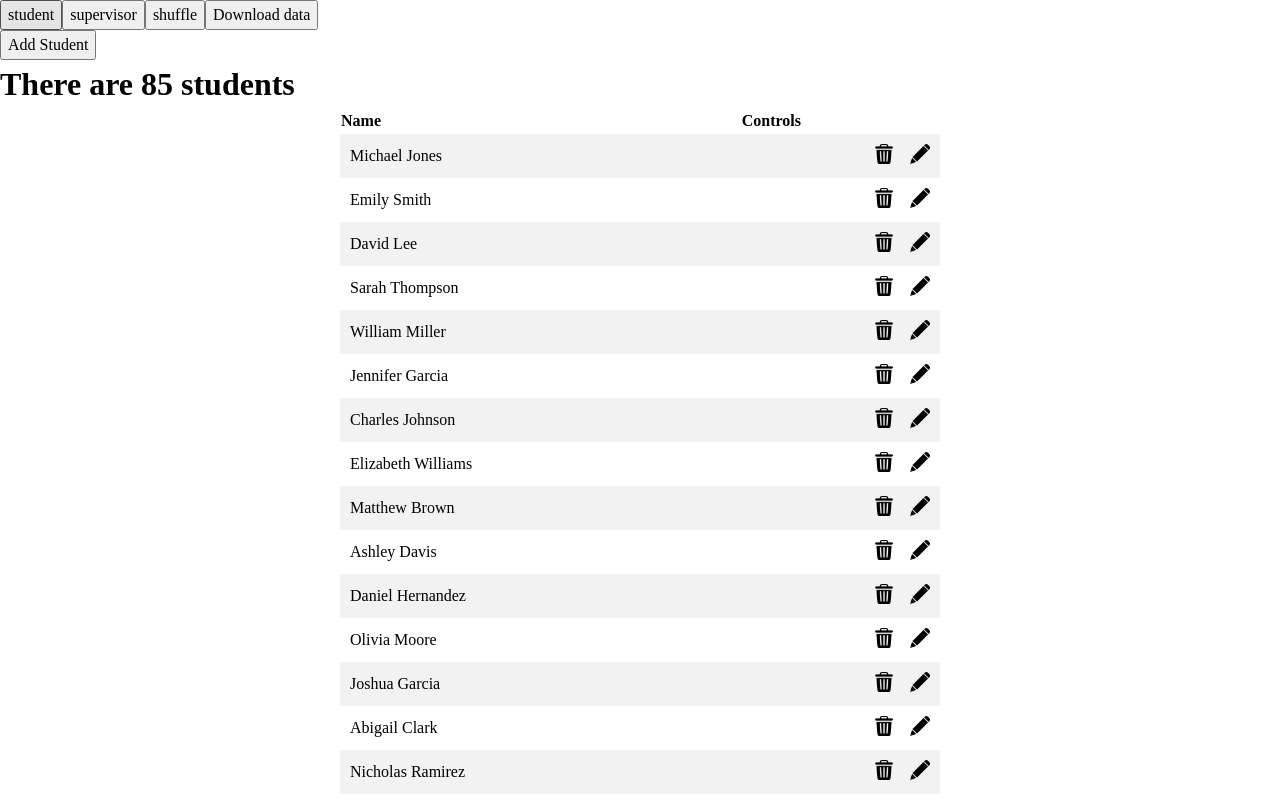
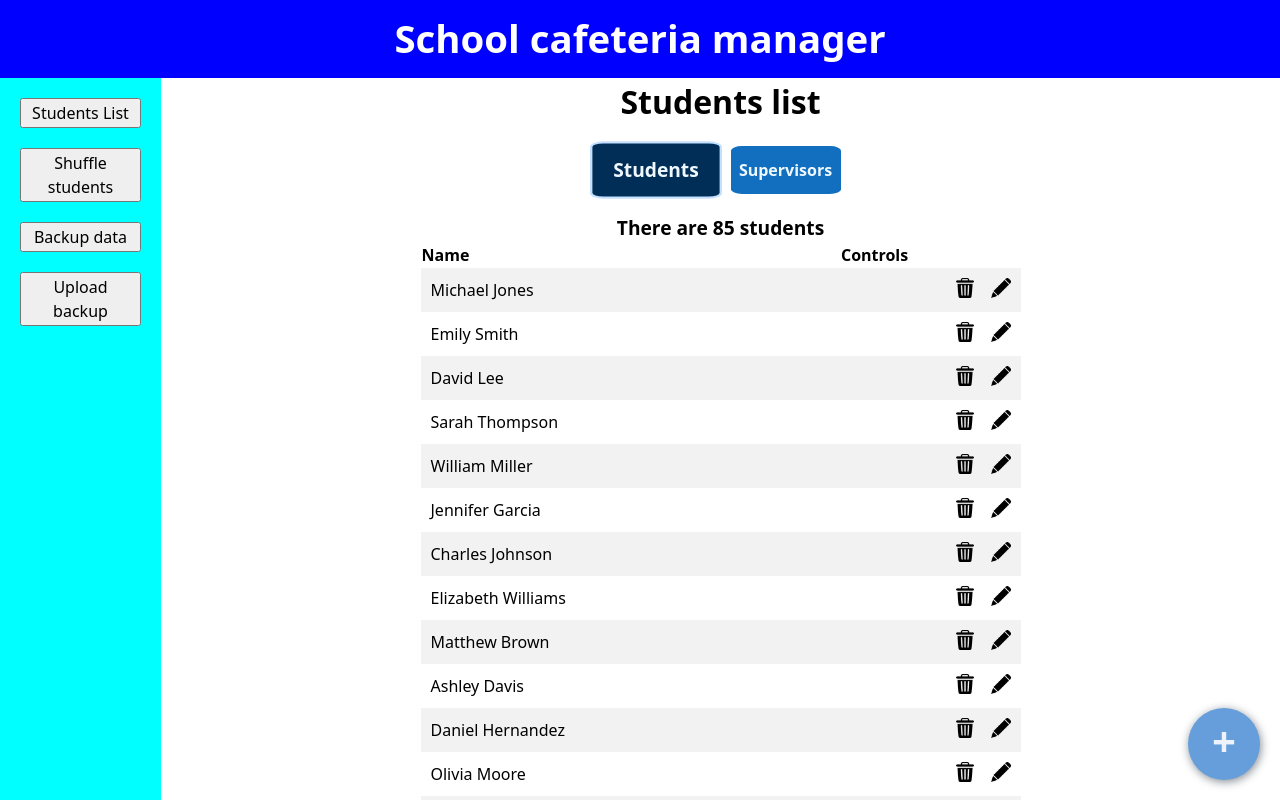
Before and after one commit to jm-mogo/studentsTableShuffle, a React (Vite) app: page / in a window 1280 px wide. Shown: the top 800 px of the page. Built offline with nearby package versions, Linux system fonts and the light colour scheme.

Commit message:
new design

```diff
--- /dev/null
+++ b/src/App.css
@@ -0,0 +1,29 @@
+* {
+    font-family: system-ui, -apple-system, BlinkMacSystemFont, 'Segoe UI', Roboto, Oxygen, Ubuntu, Cantarell, 'Open Sans', 'Helvetica Neue', sans-serif;
+}
+
+main {
+    display: flex;
+}
+
+header {
+    background-color: blue;
+    color: white;
+    font-size: 1.2rem;
+    text-align: center;
+    padding: 10px;
+}
+
+section {
+    width: 100%;
+    display: flex;
+    justify-content: center;
+}
+
+aside {
+    display: flex;
+    flex-direction: column;
+    gap: 20px;
+    padding: 20px;
+    background-color: aqua;
+}
--- a/src/App.jsx
+++ b/src/App.jsx
@@ -4,52 +4,51 @@ import { useState } from "react";
 import data from "./data.json";
 import Shuffle from "./Shuffle.jsx";
 import downloadData from "./downloadData.jsx";
+import "./App.css";
 import "./addStudent.css";
 
-function ButtonMenuSelection({ menuName, setMenuSelection }) {
-    return (
-        <button
-            onClick={() => {
-                setMenuSelection(menuName);
-            }}
-        >
-            {menuName}
-        </button>
-    );
-}
-
 function App() {
-    const [menuSelection, setMenuSelection] = useState("student");
     const [students, setStudents] = useState(data);
-
+    const [menuSelection, setMenuSelection] = useState("students");
     const get = async function () {
         downloadData(students);
     };
 
+    function displayMain() {
+        if (menuSelection == "students") {
+            return (
+                <StudentsList students={students} setStudents={setStudents} />
+            );
+        }
+        return <Shuffle students={students} />;
+    }
+
     return (
         <>
-            <ButtonMenuSelection
-                menuName={"student"}
-                setMenuSelection={setMenuSelection}
-            />
-            <ButtonMenuSelection
-                menuName={"supervisor"}
-                setMenuSelection={setMenuSelection}
-            />
-            <ButtonMenuSelection
-                menuName={"shuffle"}
-                setMenuSelection={setMenuSelection}
-            />
-            <button onClick={get}>Download data</button>
-            {menuSelection !== "shuffle" ? (
-                <StudentsList
-                    students={students}
-                    setStudents={setStudents}
-                    studentRole={menuSelection}
-                />
-            ) : (
-                <Shuffle students={students} />
-            )}
+            <header>
+                <h1>School cafeteria manager</h1>
+            </header>
+            <main>
+                <aside>
+                    <button
+                        onClick={() => {
+                            setMenuSelection("students");
+                        }}
+                    >
+                        Students List
+                    </button>
+                    <button
+                        onClick={() => {
+                            setMenuSelection("shuffle");
+                        }}
+                    >
+                        Shuffle students
+                    </button>
+                    <button>Backup data</button>
+                    <button>Upload backup</button>
+                </aside>
+                <section>{displayMain()}</section>
+            </main>
         </>
     );
 }
--- a/src/Shuffle.jsx
+++ b/src/Shuffle.jsx
@@ -67,7 +67,7 @@ function Shuffle({ students }) {
 
     return (
         <>
-            <div style={{ display: "flex", gap: "10px" }}>
+            <div>
                 <label htmlFor="">Ammount of tables</label>
                 <input
                     type="number"
@@ -77,7 +77,7 @@ function Shuffle({ students }) {
                 <button onClick={shuffleStudents}>Shuffle</button>
             </div>
 
-            <>
+            <div>
                 {tables.map((table, i) => (
                     <ol style={{ margin: "20px" }}>
                         table {i + 1}
@@ -107,7 +107,7 @@ function Shuffle({ students }) {
                         ))}
                     </ol>
                 ))}
-            </>
+            </div>
         </>
     );
 }
--- a/src/addStudent.css
+++ b/src/addStudent.css
@@ -60,7 +60,7 @@ form {
     padding: 5px;
     width: 240px;
     font-size: 1rem;
-    background: #f2f2f2;
+    background: #d7d7d7;
     border: none;
     padding: 8px;
     margin-top: 4px;
--- a/src/studentList/AddStudentMenu.jsx
+++ b/src/studentList/AddStudentMenu.jsx
@@ -4,6 +4,11 @@ function AddStudentMenu({
     setNewStudentInput,
     studentRole,
 }) {
+    function closeNav() {
+        document.getElementById("myNav").style.height = "0";
+        document.querySelector('input[name="gender"]:checked').checked = false;
+        setNewStudentInput("");
+    }
     function checkRadioInput() {
         if (document.querySelector('input[name="gender"]:checked').id) {
             return true;
@@ -12,7 +17,7 @@ function AddStudentMenu({
     return (
         <div className="overlay" id="myNav">
             <div className="overlay-content">
-                <form>
+                <form action="none">
                     <h2 className="titleNewStudent">New {studentRole}</h2>
                     <div className="input-new-student">
                         <label htmlFor="name">Name:</label>
@@ -36,15 +41,12 @@ function AddStudentMenu({
                             <label htmlFor="F">Female</label>
                         </div>
                     </div>
-                    <div class="buttons-newStudent">
+                    <div className="buttons-newStudent">
                         <button
-                            class="closebtn"
+                            className="closebtn"
                             id="closebtn"
                             type="button"
-                            onClick={() => {
-                                document.getElementById("myNav").style.height =
-                                    "0";
-                            }}
+                            onClick={closeNav}
                         >
                             Cancel
                         </button>
@@ -54,16 +56,16 @@ function AddStudentMenu({
                             type="button"
                             onClick={() => {
                                 if (!checkRadioInput()) return;
-                                document.getElementById("myNav").style.height =
-                                    "0";
+
                                 addNewStudent(
                                     document.querySelector(
                                         'input[name="gender"]:checked'
                                     ).id
                                 );
+                                closeNav();
                             }}
                         >
-                            Add task
+                            Add student
                         </button>
                     </div>
                 </form>
--- a/src/studentList/StudentsList.jsx
+++ b/src/studentList/StudentsList.jsx
@@ -5,7 +5,8 @@ import updateName from "./updateName.jsx";
 import editStudent from "./editStudent.jsx";
 import AddStudentMenu from "./AddStudentMenu.jsx";
 
-function StudentsList({ students, setStudents, studentRole }) {
+function StudentsList({ students, setStudents }) {
+    const [studentRole, setStudentRole] = useState("student");
     const [newStudentNameInput, setNewStudentInput] = useState("");
     let studentCount = 0;
     students.map((item) => {
@@ -32,15 +33,40 @@ function StudentsList({ students, setStudents, studentRole }) {
                 newStudentNameInput={newStudentNameInput}
             />
             <button
+                className="addStudentBtn"
                 onClick={(e) => {
                     document.getElementById("myNav").style.height = "100%";
                 }}
             >
-                Add Student
+                +
             </button>
-            <h1>
+
+            <h1 className="title">Students list</h1>
+
+            <div className="rolesBtn">
+                <button
+                    className={studentRole == "student" ? "selectedMenu" : ""}
+                    onClick={() => {
+                        setStudentRole("student");
+                    }}
+                >
+                    Students
+                </button>
+                <button
+                    className={
+                        studentRole == "supervisor" ? "selectedMenu" : ""
+                    }
+                    onClick={() => {
+                        setStudentRole("supervisor");
+                    }}
+                >
+                    Supervisors
+                </button>
+            </div>
+
+            <h2 className="subTitle">
                 There are {studentCount} {studentRole}s
-            </h1>
+            </h2>
 
             <table>
                 <tbody>
--- a/src/studentList/studentList.css
+++ b/src/studentList/studentList.css
@@ -1,3 +1,57 @@
+.title {
+    text-align: center;
+    font-size: 2rem;
+}
+
+.subTitle {
+    font-size: 1.2rem;
+    text-align: center;
+    margin-top: 20px;
+}
+
+.rolesBtn {
+    margin-top: 20px;
+    display: flex;
+    justify-content: center;
+    gap: 20px;
+
+}
+
+.rolesBtn button {
+    font-weight: bold;
+    background-color: #126fc0;
+    color: aliceblue;
+    border: none;
+    border-radius: 10%;
+    height: 48px;
+    width: 110px;
+}
+
+.selectedMenu  {
+    scale: 1.2;
+    background-color: #002e57 !important;
+    border: 2px solid #c3e0ff !important;
+    transition: .2s;
+}
+
+
+.addStudentBtn {
+    position: fixed;
+    bottom: 20px;
+    right: 20px;
+    background-color: #659edb;
+    width: 72px;
+    height: 72px;
+    border: none;
+    color: #eef2fa;
+    font-size: 42px;
+    border-radius: 50%;
+    box-shadow: 1px 2px 10px #848b94;
+    font-weight: bold;
+    display: flex;
+    justify-content: center;
+}
+
 table {
     width: 80vw;
     max-width:600px;
```
